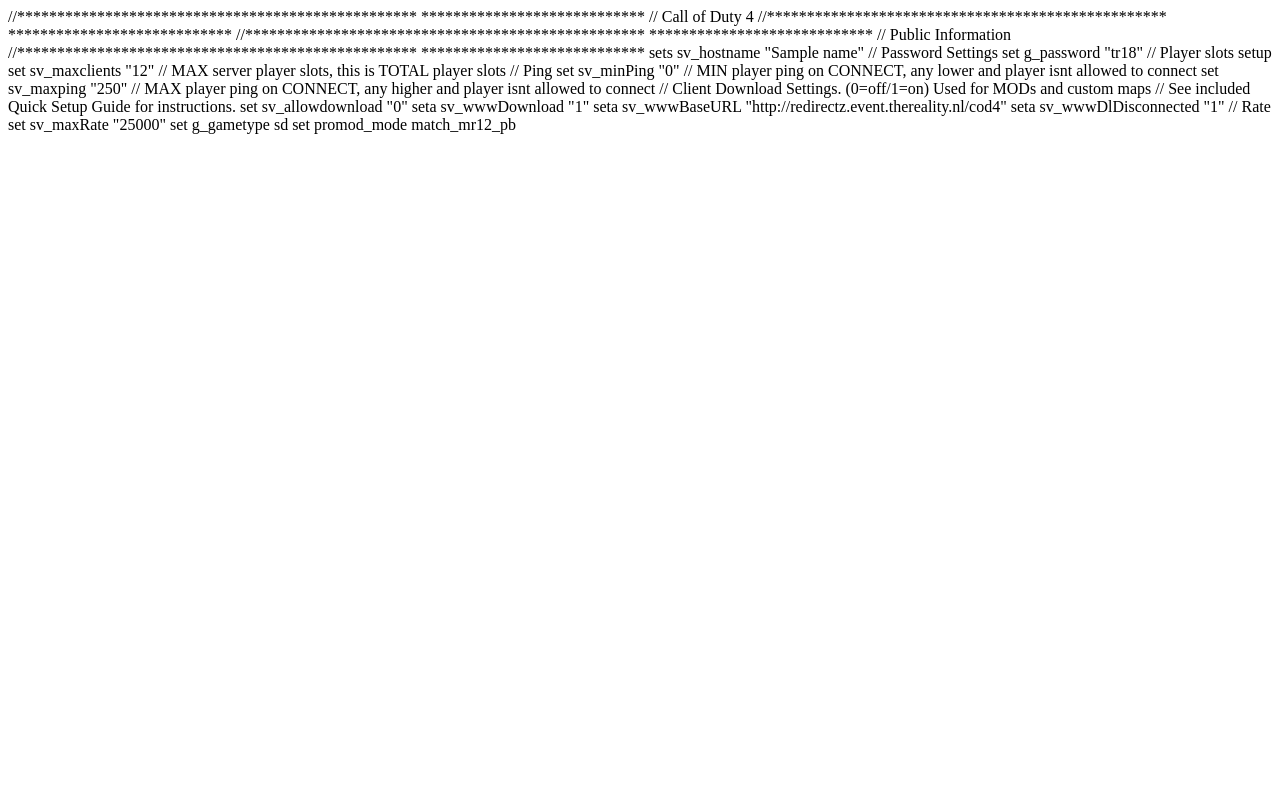
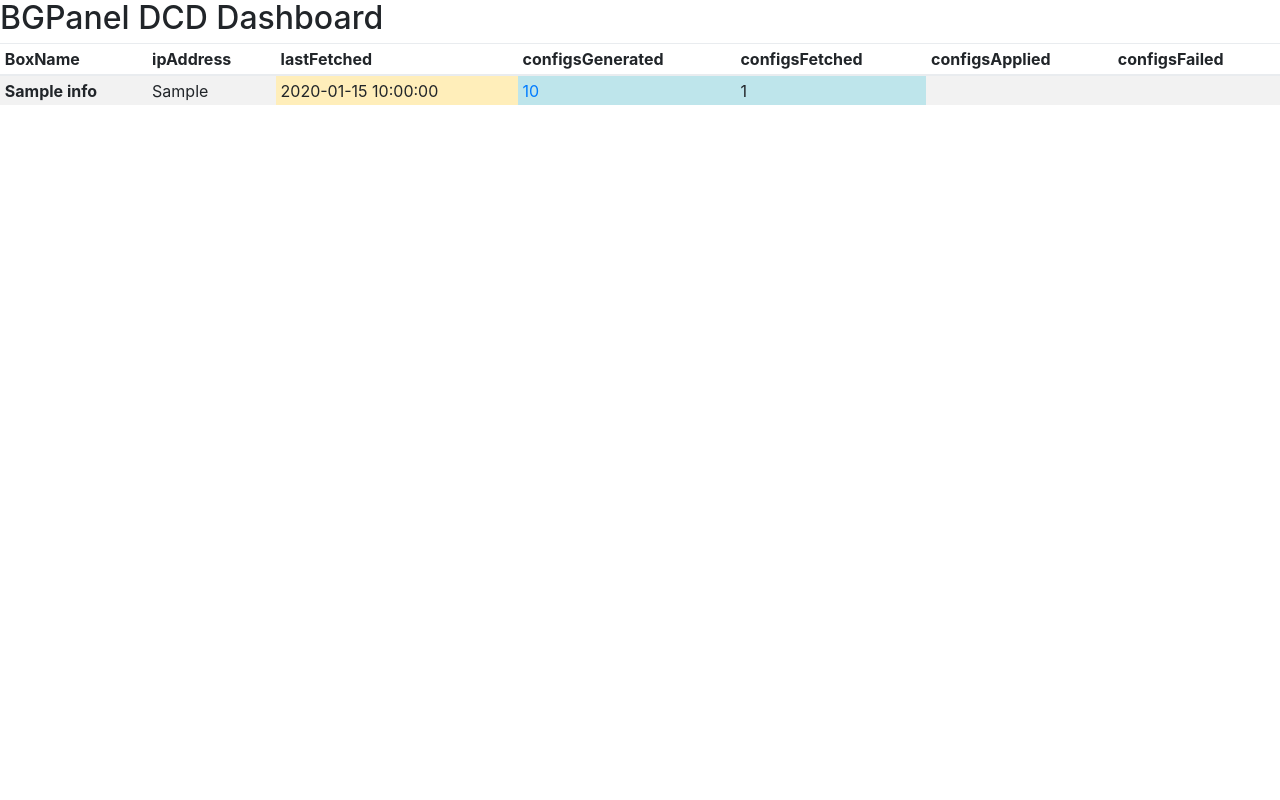
Before and after one commit to seosepa/BGPanel-DCD, a PHP site: template templates/dashboard.twig in a window 1280 px wide. Run offline with PHP 8.4, Linux system fonts and the light colour scheme; the template is opened without the code that fills it: most values are stand-ins (such as "Sample title", 1, 10 or a date in 2020); some libraries are stand-ins or nearby versions.

Commit message:
Added dashboard

```diff
--- a/callback.php
+++ b/callback.php
@@ -9,5 +9,10 @@ $totalAmount   = isset($_GET['total']) ? $_GET['total'] : -1;
 $successAmount = isset($_GET['success']) ? $_GET['success'] : -1;
 $errorAmount   = isset($_GET['error']) ? $_GET['error'] : -1;
 
+// filter
+$totalAmount   = intval($totalAmount);
+$successAmount = intval($successAmount);
+$errorAmount   = intval($errorAmount);
+
 // compute
 ServerConfig::processCallback($remoteIp, $totalAmount, $successAmount, $errorAmount);
--- a/composer.json
+++ b/composer.json
@@ -11,7 +11,8 @@
     "minimum-stability": "stable",
     "require": {
         "catfan/Medoo": "^1.4",
-        "twig/twig": "^2.0"
+        "twig/twig": "^2.0",
+        "jimmiw/php-time-ago": "^2.0"
     },
     "autoload": {
         "psr-4": {
--- a/src/BGPanel/Db.php
+++ b/src/BGPanel/Db.php
@@ -52,12 +52,13 @@ class Db
         $prefix = self::$prefix;
         $db->query(
             "CREATE TABLE IF NOT EXISTS `{$prefix}dcd_callback` (
-                  `id` int(11) NOT NULL,
+                  `id` int(11) NOT NULL AUTO_INCREMENT,
                   `boxId` int(11) NOT NULL,
                   `totalAmount` int(11) NOT NULL,
                   `successAmount` int(11) NOT NULL,
                   `errorAmount` int(11) NOT NULL,
                   `dateTime` datetime NOT NULL,
+                  PRIMARY KEY (`id`),
                   KEY `boxId` (`boxId`),
                   KEY `dateTime` (`dateTime`)
                 ) ENGINE=InnoDB DEFAULT CHARSET=utf8;"
--- a/src/ServerConfig.php
+++ b/src/ServerConfig.php
@@ -34,7 +34,7 @@ class ServerConfig
      */
     public static function getConfigsByBoxId(int $boxId): array
     {
-        $gameservers = Box::findGameserversById($boxId);
+        $gameservers = Box::findGameserversByBoxId($boxId);
         return ConfigBuilder::buildForGameservers($gameservers);
     }
 
--- a/templates/dashboard.twig
+++ b/templates/dashboard.twig
@@ -1,28 +1,67 @@
-//************************************************** ****************************
-// Call of Duty 4
-//************************************************** ****************************
-//************************************************** ****************************
-// Public Information
-//************************************************** ****************************
-sets sv_hostname "{{ name }}"
-
-// Password Settings
-set g_password "tr18"
-
-// Player slots setup
-set sv_maxclients "12" // MAX server player slots, this is TOTAL player slots
-// Ping
-set sv_minPing "0" // MIN player ping on CONNECT, any lower and player isnt allowed to connect
-set sv_maxping "250" // MAX player ping on CONNECT, any higher and player isnt allowed to connect
-
-// Client Download Settings. (0=off/1=on) Used for MODs and custom maps
-// See included Quick Setup Guide for instructions.
-set sv_allowdownload "0"
-seta sv_wwwDownload "1"
-seta sv_wwwBaseURL "http://redirectz.event.thereality.nl/cod4"
-seta sv_wwwDlDisconnected "1"
-
-// Rate
-set sv_maxRate "25000"
-set g_gametype sd
-set promod_mode match_mr12_pb
+<html>
+<head>
+    <link rel="stylesheet" href="https://maxcdn.bootstrapcdn.com/bootstrap/4.0.0-beta/css/bootstrap.min.css"
+          integrity="sha384-/Y6pD6FV/Vv2HJnA6t+vslU6fwYXjCFtcEpHbNJ0lyAFsXTsjBbfaDjzALeQsN6M" crossorigin="anonymous">
+    <script src="https://maxcdn.bootstrapcdn.com/bootstrap/4.0.0-beta/js/bootstrap.min.js"
+            integrity="sha384-h0AbiXch4ZDo7tp9hKZ4TsHbi047NrKGLO3SEJAg45jXxnGIfYzk4Si90RDIqNm1"
+            crossorigin="anonymous"></script>
+</head>
+<body>
+<h2>BGPanel DCD Dashboard</h2>
+<table class="table table-striped table-hover table-sm">
+    <thead>
+        <tr>
+            <th>BoxName</th>
+            <th>ipAddress</th>
+            <th>lastFetched</th>
+            <th>configsGenerated</th>
+            <th>configsFetched</th>
+            <th>configsApplied</th>
+            <th>configsFailed</th>
+        </tr>
+    </thead>
+    <tbody>
+    {% for box in info %}
+            <th scope="row">
+                {{ box.name }}
+            </th>
+            <td>
+                {{ box.ip }}
+            </td>
+        {% if box.secondsAgo > 60 %}
+            <td class="table-warning">
+        {% else %}
+            <td>
+        {% endif %}
+                {{ box.timeAgo }}
+            </td>
+        {% if box.generatedAmount != box.totalAmount %}
+            <td class="table-info">
+        {% else %}
+            <td>
+        {% endif %}
+                <a href="/?ip={{ box.ip }}">{{ box.generatedAmount }}</a>
+            </td>
+        {% if box.generatedAmount != box.totalAmount %}
+            <td class="table-info">
+        {% else %}
+            <td>
+        {% endif %}
+                {{ box.totalAmount }}
+            </td>
+            <td>
+                {{ box.successAmount }}
+            </td>
+        {% if box.errorAmount > 0 %}
+            <td class="table-danger">
+        {% else %}
+            <td>
+        {% endif %}
+                {{ box.errorAmount }}
+            </td>
+        </tr>
+    {% endfor %}
+    </tbody>
+</table>
+</body>
+</html>
```
Also changed, not shown: dashboard.php (+5 -11 lines), src/BGPanel/Box.php (+10 -3 lines), src/BGPanel/DCDCallback.php (+25 -0 lines), src/Dashboard.php (+22 -40 lines).
